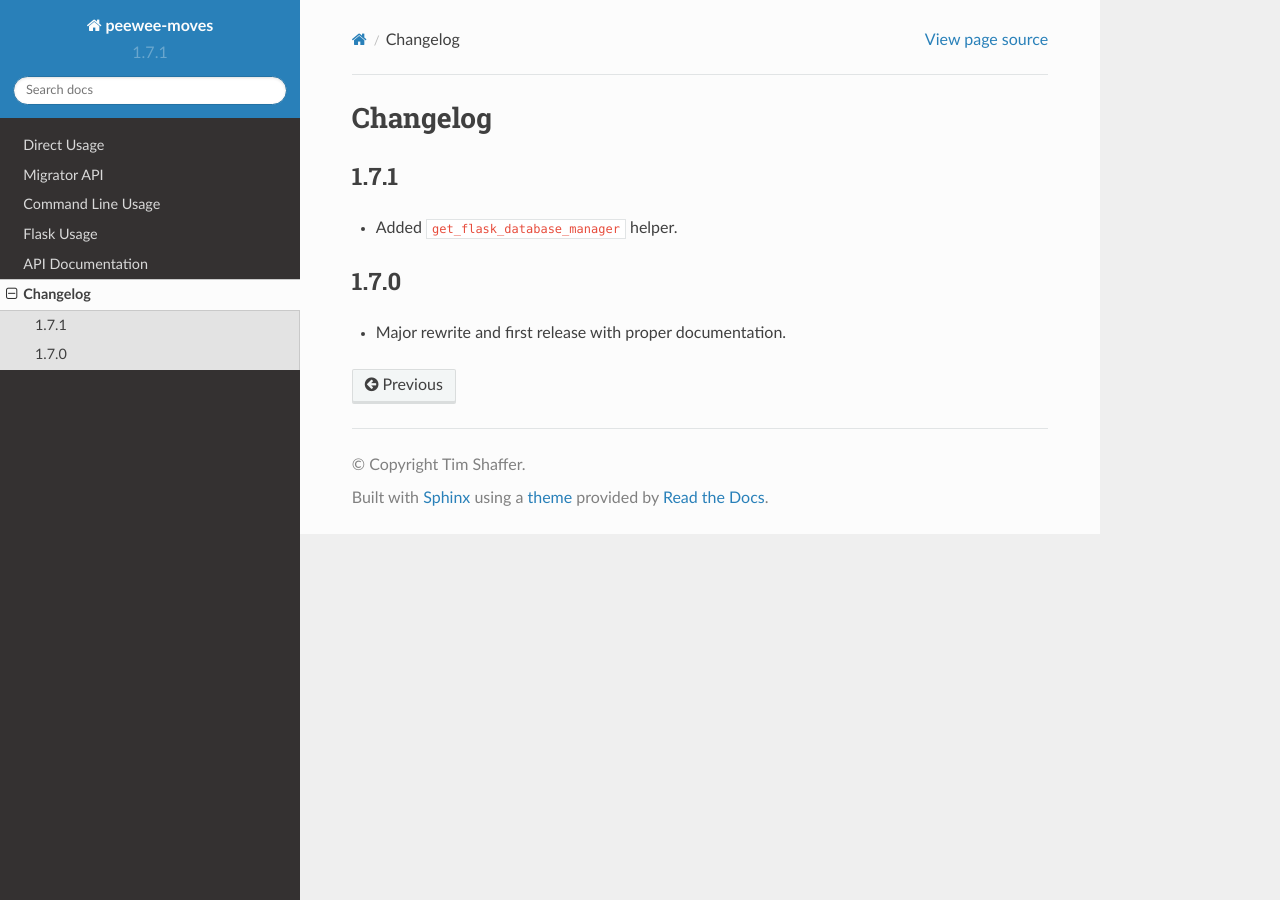
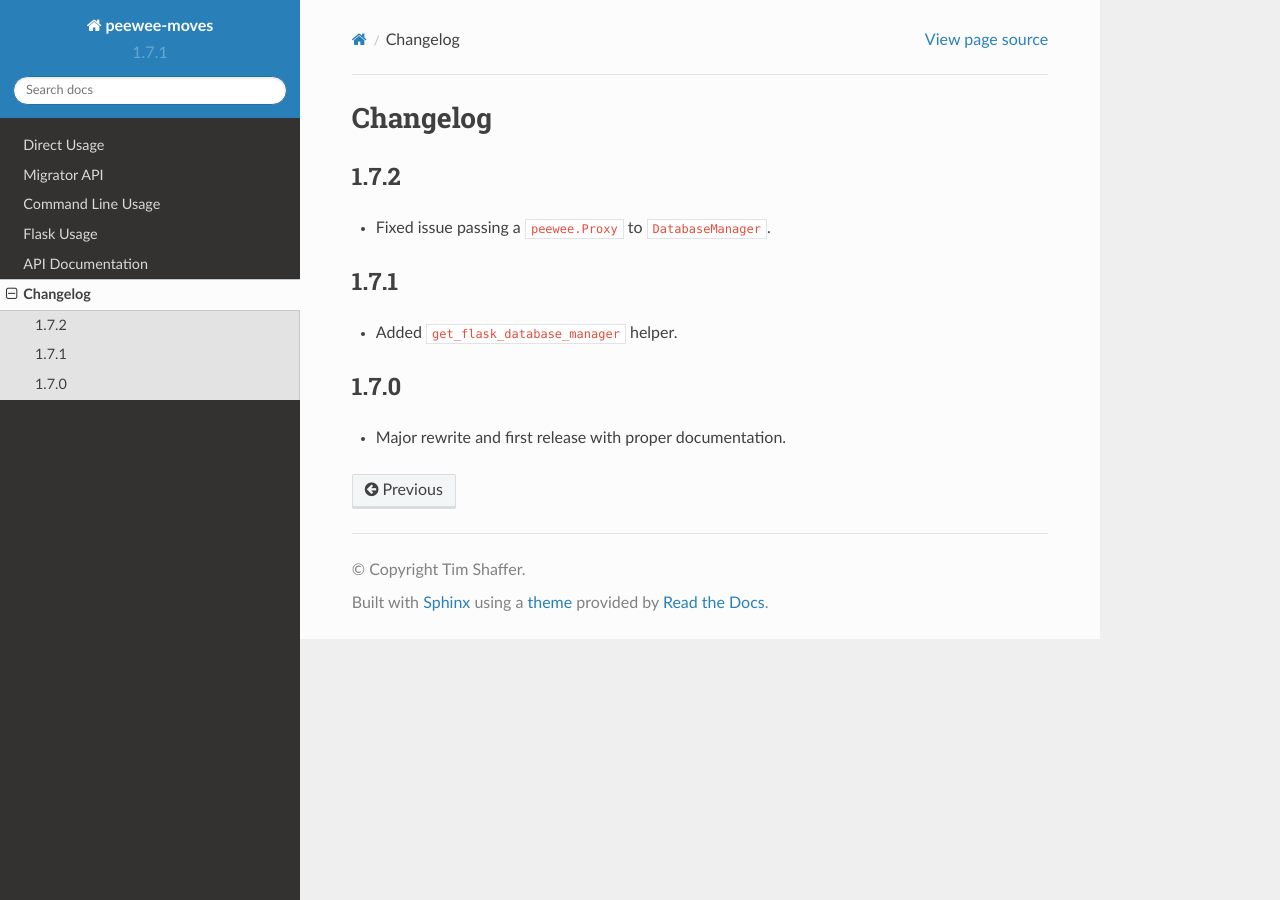
Before and after one commit to timster/peewee-moves, a Sphinx documentation site: the page built from docs/changelog.rst, in a window 1280 px wide. Built offline with Sphinx 7.4.7 and the Read the Docs theme 2.0.0, drawn with Linux system fonts in a browser that asks for light colours.

Commit message:
Fixed issue passing a ``peewee.Proxy`` to ``DatabaseManager``.

```diff
--- a/docs/changelog.rst
+++ b/docs/changelog.rst
@@ -1,5 +1,9 @@
 Changelog
 #########
+
+1.7.2
+=====
+- Fixed issue passing a ``peewee.Proxy`` to ``DatabaseManager``.
 
 1.7.1
 =====
--- a/peewee_moves.py
+++ b/peewee_moves.py
@@ -543,7 +543,7 @@ class DatabaseManager:
         :rtype: peewee.Database instance.
         """
         # It could be an actual instance...
-        if isinstance(database, peewee.Database):
+        if isinstance(database, (peewee.Proxy, peewee.Database)):
             return database
 
         # It could be a dictionary...
```
